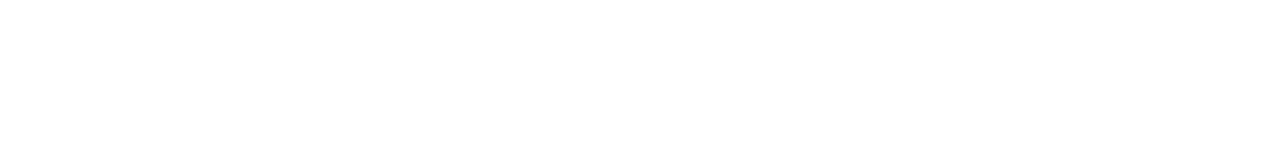
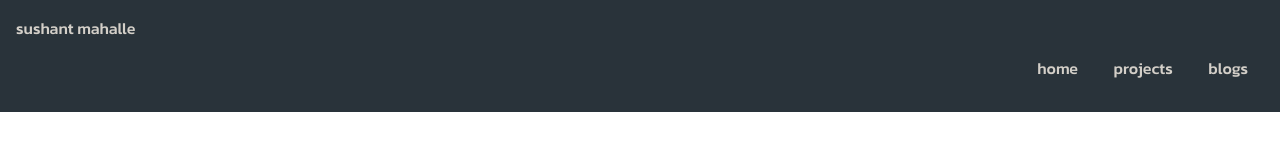
Before and after one commit to sush1998/Portfolio, a plain HTML site: page index.html in a window 1280 px wide. Drawn offline with Linux system fonts and the light colour scheme.

Commit message:
nav added

```diff
--- a/index.html
+++ b/index.html
@@ -8,6 +8,14 @@
     <title>Sushant</title>
 </head>
 <body>
+    <div class="nav container-fluid">
+        <div class="nav-heading">sushant mahalle</div>
+        <ul class="nav-menu list-unordered">
+             <li class="list-item">home</li>
+             <li class="list-item">projects</li>
+             <li class="list-item">blogs</li>
+        </ul>
+    </div>
 
 
 </body>
```
